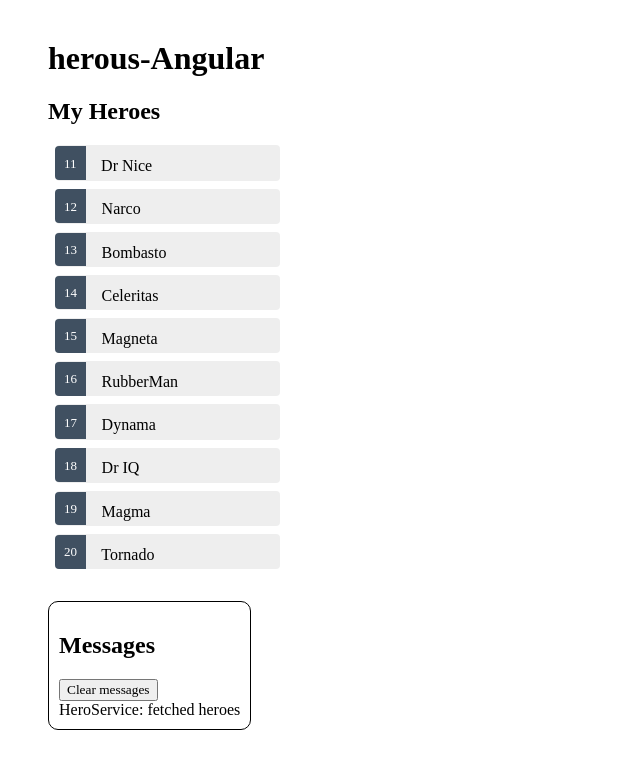
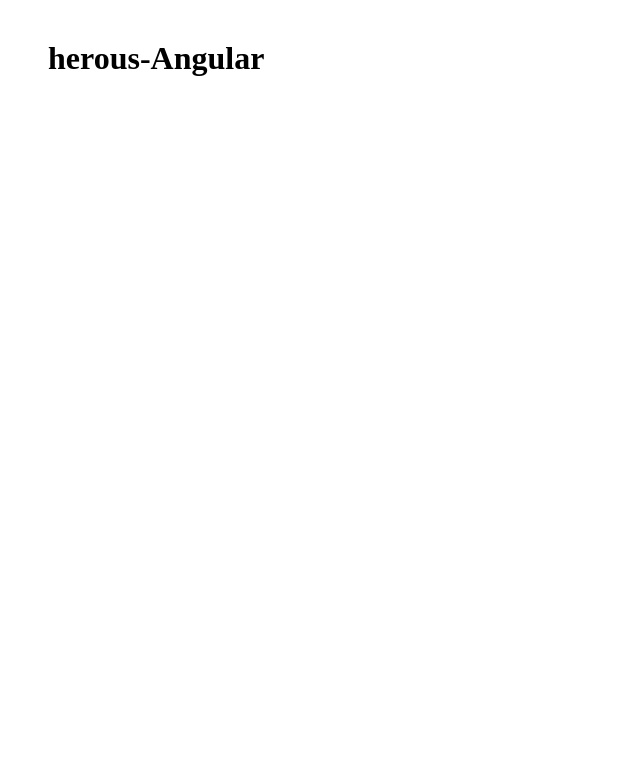
Before and after one commit to EfratVanso/herous_Angular, an Angular app: page / in a window 1280 px wide. Shown: the top 768 px of the page, without its empty margins (0-640 px from the left). Built offline with nearby package versions, Linux system fonts and the light colour scheme.

Commit message:
add routing

```diff
--- a/src/app/app-routing.module.ts
+++ b/src/app/app-routing.module.ts
@@ -1,8 +1,10 @@
 import { NgModule } from '@angular/core';
 import { RouterModule, Routes } from '@angular/router';
+import { HeroesComponent } from './heroes/heroes.component';
 
-const routes: Routes = [];
-
+const routes: Routes = [
+  { path: 'heroes', component: HeroesComponent }// url path and the component need to show
+];
 @NgModule({
   imports: [RouterModule.forRoot(routes)],
   exports: [RouterModule]
--- a/src/app/app.component.html
+++ b/src/app/app.component.html
@@ -1,6 +1,7 @@
 <div style="margin: 40px">
     <h1>{{title}}</h1>
-    <app-heroes></app-heroes>
+
+    <router-outlet></router-outlet>
     <app-messages></app-messages>
 
 </div>
```
